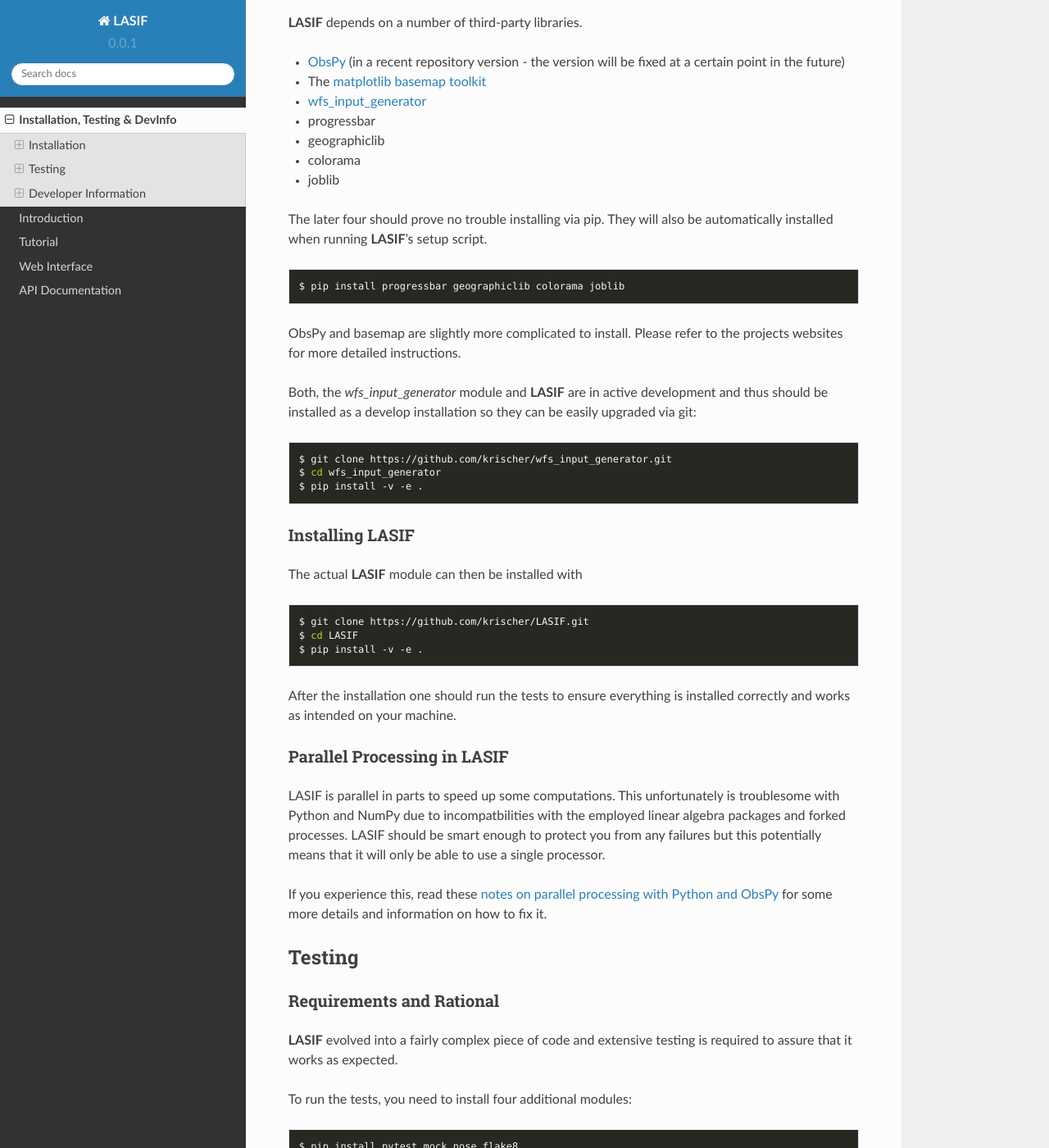
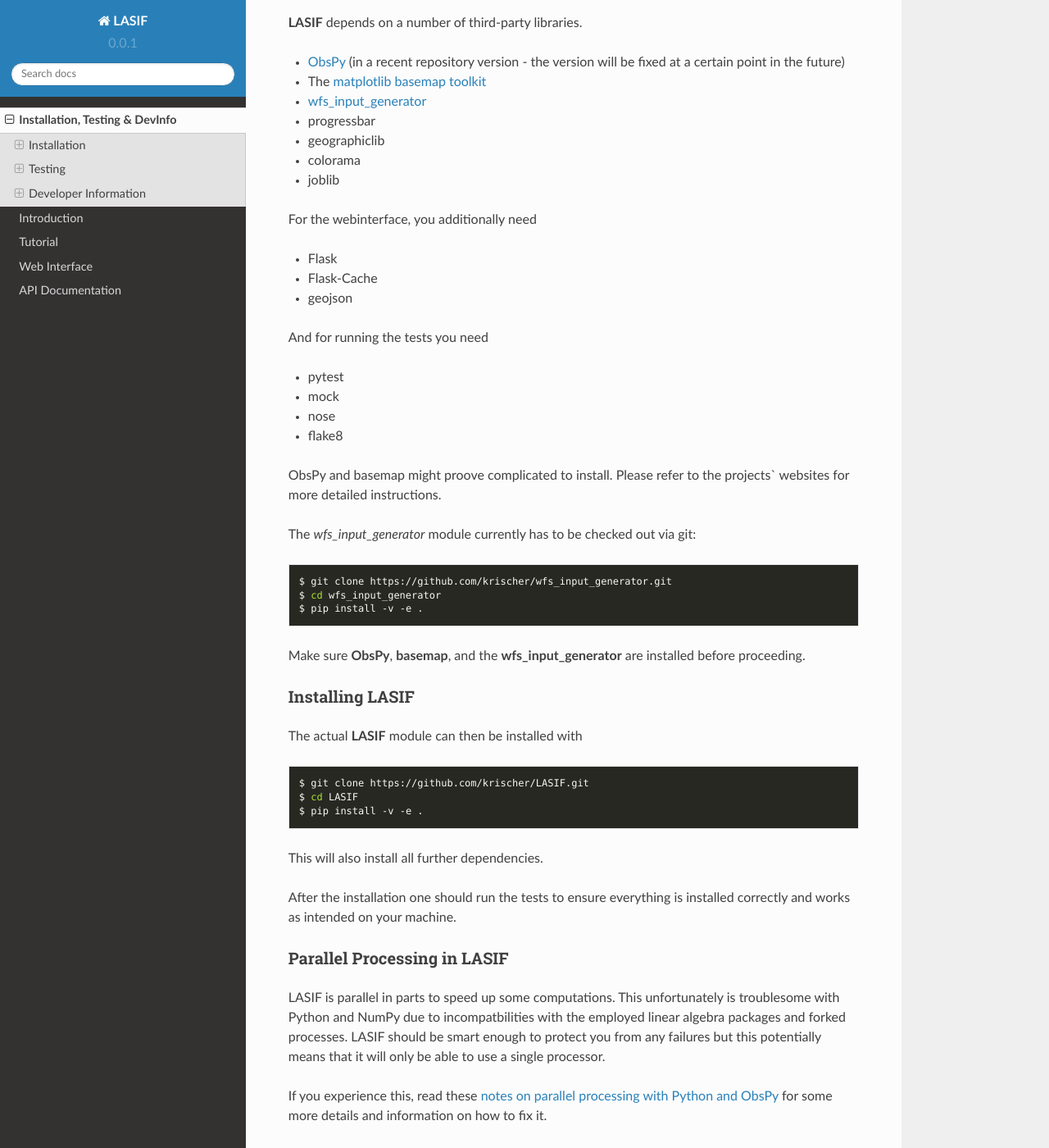
Before and after one commit to krischer/LASIF, a Sphinx documentation site: the page built from doc/prerequisites.rst, in a window 1280 px wide and 1400 px high, scrolled down 346 px. Shown: the whole window at 82% size. Built offline with Sphinx 7.4.7 and the Read the Docs theme 2.0.0, drawn with Linux system fonts in a browser that asks for light colours; formulas are drawn with MathJax 3; pages that are not in the unit, such as notebooks, are missing from menus.

Commit message:
Installation instructions changed for the web interface.

```diff
--- a/doc/prerequisites.rst
+++ b/doc/prerequisites.rst
@@ -22,19 +22,24 @@
 * colorama
 * joblib
 
-The later four should prove no trouble installing via pip. They will also be
-automatically installed when running **LASIF**'s setup script.
+For the webinterface, you additionally need
 
-.. code-block:: bash
+* Flask
+* Flask-Cache
+* geojson
 
-    $ pip install progressbar geographiclib colorama joblib
+And for running the tests you need
 
-ObsPy and basemap are slightly more complicated to install. Please refer to the
-projects websites for more detailed instructions.
+* pytest
+* mock
+* nose
+* flake8
 
-Both, the *wfs_input_generator* module and **LASIF** are in active development
-and thus should be installed as a develop installation so they can be easily
-upgraded via git:
+
+ObsPy and basemap might proove complicated to install. Please refer to the
+projects` websites for more detailed instructions.
+
+The *wfs_input_generator* module currently has to be checked out via git:
 
 .. code-block:: bash
 
@@ -42,6 +47,8 @@
     $ cd wfs_input_generator
     $ pip install -v -e .
 
+Make sure **ObsPy**, **basemap**, and the **wfs_input_generator** are
+installed before proceeding.
 
 
 Installing LASIF
@@ -55,6 +62,7 @@
     $ cd LASIF
     $ pip install -v -e .
 
+This will also install all further dependencies.
 
 After the installation one should run the tests to ensure everything is
 installed correctly and works as intended on your machine.
```
Also changed, not shown: doc/webinterface.rst (+20 -0 lines), setup.py (+8 -3 lines).
